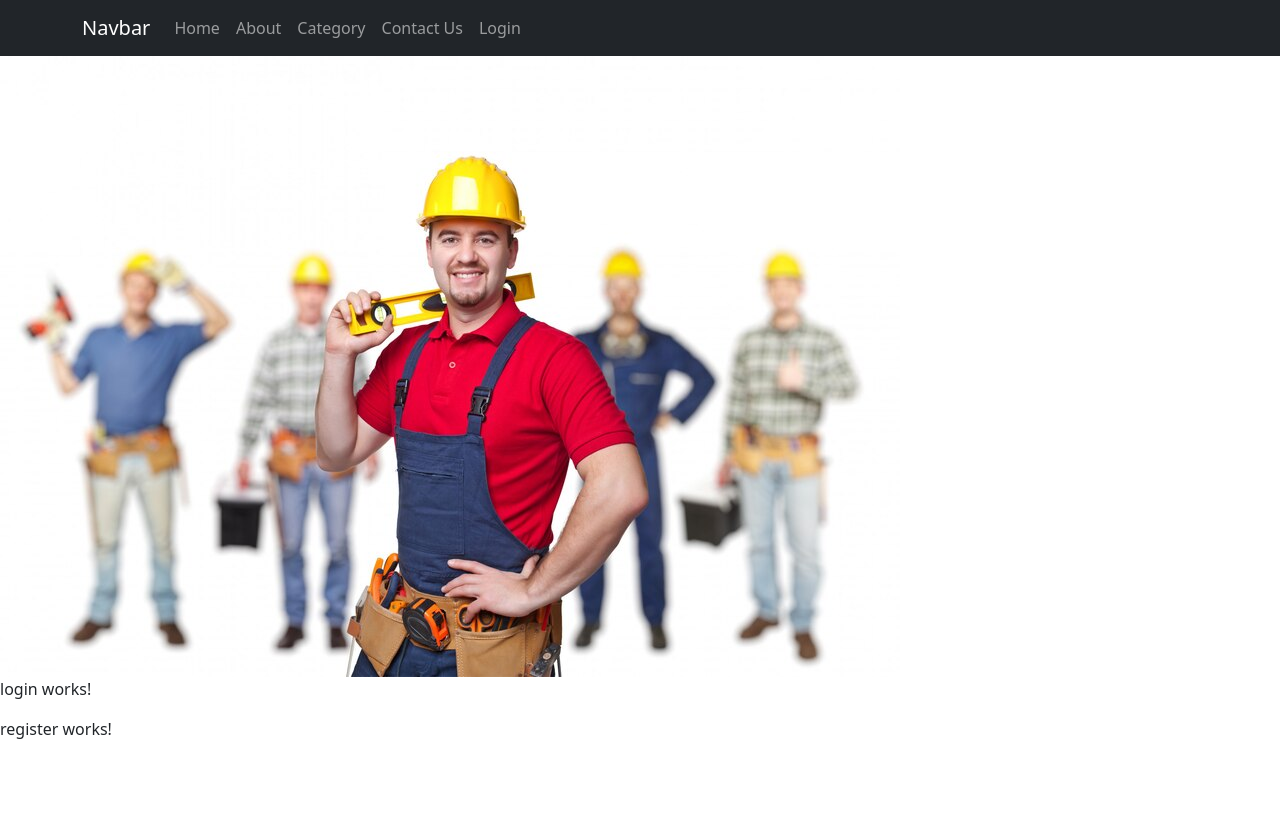
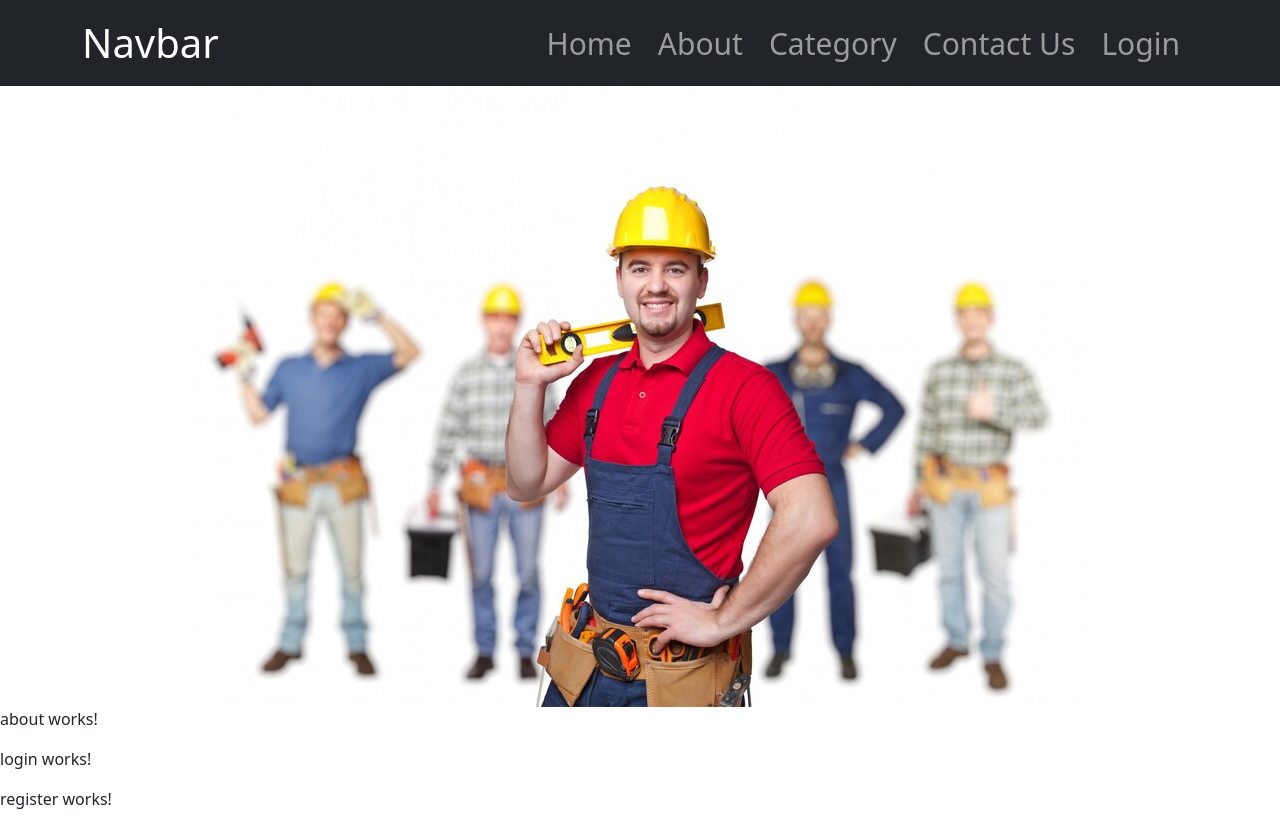
Before and after one commit to MoSalah14/Herfitk, an Angular app in the folder front-end/Herfitk/: page / in a window 1280 px wide. Before the commit the page ends 800 px from the top, so only its background shows below. Built offline with nearby package versions, Linux system fonts and the light colour scheme.

Commit message:
add component

```diff
--- /dev/null
+++ b/front-end/Herfitk/src/app/Home/about/about.component.html
@@ -0,0 +1 @@
+<p>about works!</p>
--- a/front-end/Herfitk/src/app/Home/header/header.component.html
+++ b/front-end/Herfitk/src/app/Home/header/header.component.html
@@ -1 +1,3 @@
-<img src="assets/Image/workers-team_103577-2877.jpg">
+<div style="display: flex; justify-content: center;">
+    <img src="assets/Image/workers-team_103577-2877.jpg" style="max-width: 100%; height: auto;">
+  </div>
--- a/front-end/Herfitk/src/app/app.component.html
+++ b/front-end/Herfitk/src/app/app.component.html
@@ -1,33 +1,39 @@
 <!-- app.component.html -->
+
 <nav class="navbar navbar-expand-lg navbar-dark bg-dark">
-    <div class="container">
-      <a class="navbar-brand" href="#">Navbar</a>
+    <div class="container d-flex justify-content-between">
+      <a class="navbar-brand" href="#" style="font-size: 40px;">Navbar</a>
+      <div>
         <button class="navbar-toggler" type="button" data-toggle="collapse" data-target="#navbarNav"
           aria-controls="navbarNav" aria-expanded="false" aria-label="Toggle navigation">
           <span class="navbar-toggler-icon"></span>
         </button>
         <div class="collapse navbar-collapse" id="navbarNav">
-        <ul class="navbar-nav">
+          <ul class="navbar-nav ml-auto">
             <li class="nav-item">
-            <a class="nav-link" href="#">Home</a>
+              <a class="nav-link" href="#" style="font-size: 30px; margin-right: 10px;">Home</a> <!-- Added margin-right for space -->
             </li>
             <li class="nav-item">
-            <a class="nav-link" href="#">About</a>
+              <a class="nav-link" href="#" style="font-size: 30px; margin-right: 10px;">About</a> <!-- Added margin-right for space -->
             </li>
             <li class="nav-item">
-            <a class="nav-link" href="#">Category</a>
+              <a class="nav-link" href="#" style="font-size: 30px; margin-right: 10px;">Category</a> <!-- Added margin-right for space -->
             </li>
             <li class="nav-item">
-            <a class="nav-link" href="#">Contact Us</a>
+              <a class="nav-link" href="#" style="font-size: 30px; margin-right: 10px;">Contact Us</a> <!-- Added margin-right for space -->
             </li>
             <li class="nav-item">
-            <a class="nav-link" href="#">Login</a>
+              <a class="nav-link" href="#" style="font-size: 30px; margin-right: 10px;">Login</a> <!-- Added margin-right for space -->
             </li>
           </ul>
         </div>
       </div>
+    </div>
   </nav>
 
+
+
 <app-header></app-header>
+<app-about></app-about>
 <app-login></app-login>
 <app-register></app-register>
--- a/front-end/Herfitk/src/app/app.component.ts
+++ b/front-end/Herfitk/src/app/app.component.ts
@@ -3,6 +3,7 @@ import { RouterOutlet } from '@angular/router';
 import { HeaderComponent } from './Home/header/header.component';
 import { LoginComponent } from './Home/login/login.component';
 import { RegisterComponent } from './Home/register/register.component';
+import { AboutComponent } from './Home/about/about.component';
 
 @Component({
   selector: 'app-root',
@@ -10,7 +11,8 @@ import { RegisterComponent } from './Home/register/register.component';
   imports: [RouterOutlet,
   HeaderComponent,
   LoginComponent,
-  RegisterComponent
+  RegisterComponent,
+  AboutComponent
   ],
   templateUrl: './app.component.html',
   styleUrl: './app.component.css'
```
Also changed, not shown: front-end/Herfitk/src/app/Home/about/about.component.ts (added, +12 -0 lines), front-end/Herfitk/src/app/Home/about/about.component.css (added). Lines whose indentation alone changed are shown as unchanged.
